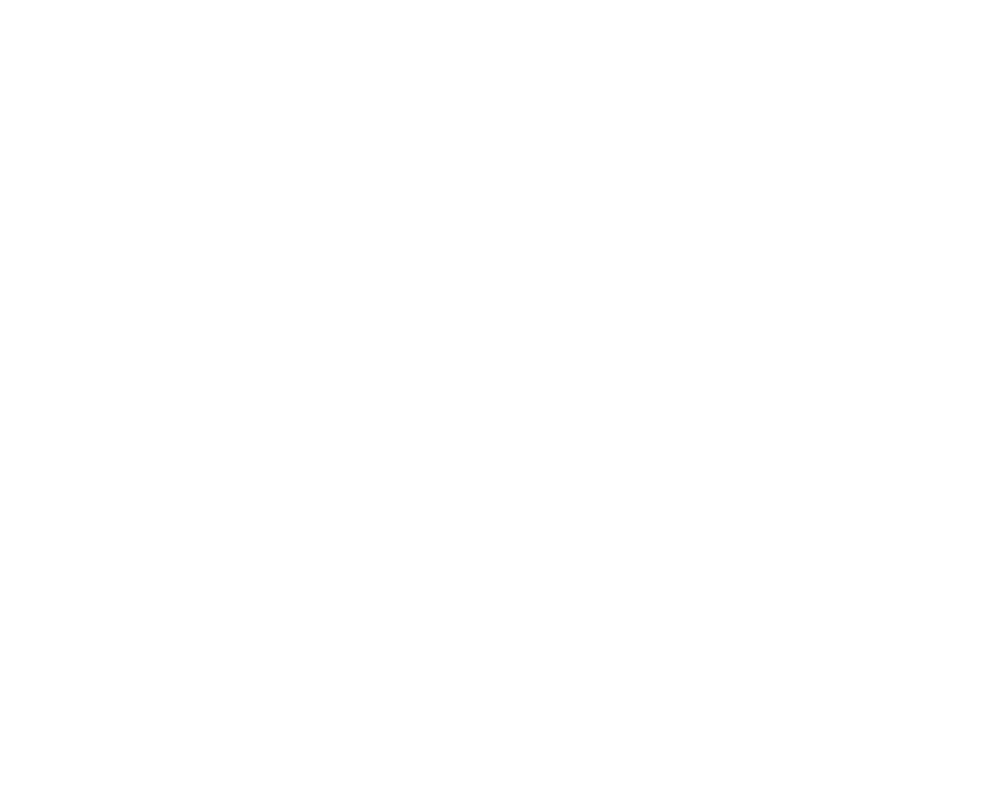
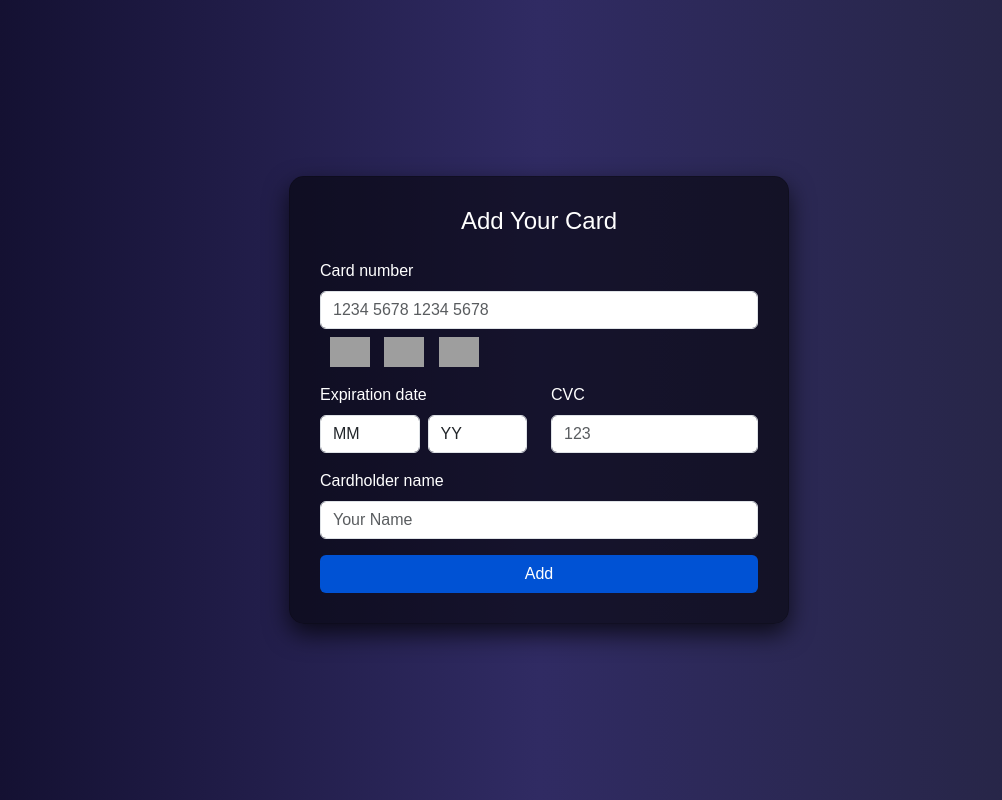
Before and after one commit to John-Remoun/video-games, a plain HTML site: page payment.html in a window 1280 px wide. Shown: the whole page, without its empty margins (101-1103 px from the left). Drawn offline with nearby package versions, Linux system fonts and the light colour scheme; grey boxes are pictures that could not be loaded.

Commit message:
secound comment

```diff
--- a/index.html
+++ b/index.html
@@ -4,6 +4,7 @@
     <meta charset="UTF-8" />
     <meta name="viewport" content="width=device-width, initial-scale=1.0"/>
     <title>Pixel Galaxy</title>
+    <link rel="icon" href="https://img.icons8.com/color/32/controller.png" type="image/png">
     <link href="https://unpkg.com/aos@2.3.1/dist/aos.css" rel="stylesheet">
     <link href="https://cdn.jsdelivr.net/npm/bootstrap@5.3.7/dist/css/bootstrap.min.css" rel="stylesheet">
     <script src="https://cdn.jsdelivr.net/npm/bootstrap@5.3.7/dist/js/bootstrap.bundle.min.js"></script>
@@ -23,14 +24,14 @@
                     <li class="nav-item"><a class="nav-link" href="#products">Our Products</a></li>
                     <li class="nav-item"><a class="nav-link" href="#best-seller">Best Seller</a></li>
                     <li class="nav-item"><a class="nav-link" href="#contact">Contact</a></li>
-                    <li class="nav-item"><a class="fw-bold btn-pay" href="#payment">Payment</a></li>
+                    <li class="nav-item"><a class="fw-bold btn-pay" href="payment.html">Payment</a></li>
                 </ul>
             </div>
         </div>
     </nav>
 
-    <!-- About Section -->
-    <section class="about">
+    <!-- About -->
+    <section id="about" class="about">
         <div class="container" data-aos="fade-up">
             <div class="row align-items-center">
                 <div class="col-md-10">
@@ -44,7 +45,7 @@
         </div>
     </section>
 
-    <!-- Products Section -->
+    <!-- Products -->
     <section id="products">
         <div class="container text-center text-light" data-aos="zoom-in">
             <h2 class="mb-5 text-info" data-aos="fade-up">🤖 Our Products</h2>
@@ -125,15 +126,15 @@
     </section>
 
     <!-- Contact Section -->
-    <section class="contact" data-aos="fade-up">
+    <section class="contact" id="contact" data-aos="fade-up">
         <div class="container text-light" data-aos="zoom-in">
             <h2 class="text-info mb-4" data-aos="fade-up"><i class="fa-solid fa-phone"></i> Contact & Info</h2>
             <div class="row">
                 <div class="col-md-6 offset-md-6 fw-bold ">
                     <p>📞 Phone: 01204292945</p>
-                    <p>📧 Email: <a href="mailto:johnremoun789@gmail.com">johnremoun789@gmail.com</a></p>
-                    <p>🔗 LinkedIn: <a href="https://www.linkedin.com/in/john-remoun-a1857b354/">john-remoun</a></p>
-                    <p>💻 GitHub: <a href="https://github.com/John-Remoun">github.com/John-Remoun</a></p>
+                    <p>📧 Email: <a href="mailto:johnremoun789@gmail.com">gimal/john-remoun</a></p>
+                    <p>🔗 LinkedIn: <a href="https://www.linkedin.com/in/john-remoun-a1857b354/">linkedin/john-remoun</a></p>
+                    <p>💻 GitHub: <a href="https://github.com/John-Remoun">github/John-Remoun</a></p>
                 </div>
             </div>
         </div>
--- a/payment.html
+++ b/payment.html
@@ -0,0 +1,111 @@
+<!DOCTYPE html>
+<html lang="en">
+<head>
+    <meta charset="UTF-8" />
+    <meta name="viewport" content="width=device-width, initial-scale=1" />
+    <title>Payment</title>
+    <link href="https://cdn.jsdelivr.net/npm/bootstrap@5.3.7/dist/css/bootstrap.min.css" rel="stylesheet" />
+    <script src="https://cdn.jsdelivr.net/npm/bootstrap@5.3.7/dist/js/bootstrap.bundle.min.js"></script>
+    <style>
+        body {
+            background: linear-gradient(to right, #0f0c29, #302b63, #24243e);
+            height: 100vh;
+            display: flex;
+            align-items: center;
+            justify-content: center;
+            font-family: Arial, sans-serif;
+        }
+
+        .card {
+            background: rgba(0, 0, 0, 0.546);
+            border-radius: 15px;
+            padding: 30px;
+            width: 100%;
+            max-width: 500px;
+            box-shadow: 0 10px 25px rgba(0, 0, 0, 0.7);
+            color: white;
+        }
+
+        .logos img {
+            height: 30px;
+            margin-left: 10px;
+        }
+
+        .form-control:focus {
+            box-shadow: none;
+            border-color: #0052D4;
+        }
+
+        .btn {
+            background-color: #0052D4;
+            color: white;
+        }
+
+        .btn:hover {
+            background-color: #003caa;
+        }
+    </style>
+</head>
+<body>
+    <section class="card">
+        <h4 class="mb-4 text-center">Add Your Card</h4>
+        <form>
+            <div class="mb-3">
+                <label class="form-label">Card number</label>
+                <input type="text" class="form-control" placeholder="1234 5678 1234 5678" name="cardNumber" />
+                <div class="logos mt-2">
+                    <img src="https://img.icons8.com/color/48/visa.png" alt="Visa" />
+                    <img src="https://img.icons8.com/color/48/mastercard-logo.png" alt="Mastercard" />
+                    <img src="https://img.icons8.com/color/48/amex.png" alt="Amex" />
+                </div>
+            </div>
+
+            <div class="row mb-3">
+                <div class="col">
+                    <label class="form-label">Expiration date</label>
+                    <div class="d-flex">
+                        <select class="form-control me-2" name="expMonth">
+                            <option>MM</option>
+                            <option>01</option>
+                            <option>02</option>
+                            <option>03</option>
+                            <option>04</option>
+                            <option>05</option>
+                            <option>06</option>
+                            <option>07</option>
+                            <option>08</option>
+                            <option>09</option>
+                            <option>10</option>
+                            <option>11</option>
+                            <option>12</option>
+                        </select>
+                        <select class="form-control" name="expYear">
+                            <option>YY</option>
+                            <option>24</option>
+                            <option>25</option>
+                            <option>26</option>
+                            <option>27</option>
+                            <option>28</option>
+                            <option>29</option>
+                            <option>30</option>
+                        </select>
+                    </div>
+                </div>
+                <div class="col">
+                    <label class="form-label">CVC</label>
+                    <input type="text" class="form-control" placeholder="123" name="cvc" />
+                </div>
+            </div>
+
+            <div class="mb-3">
+                <label class="form-label">Cardholder name</label>
+                <input type="text" class="form-control" placeholder="Your Name" name="cardholder" />
+            </div>
+
+            <div class="text-center">
+                <button type="submit" class="btn w-100">Add</button>
+            </div>
+        </form>
+    </section>
+</body>
+</html>
```
Also changed, not shown: Nyami-672b3b81adb9e.avif (deleted).
